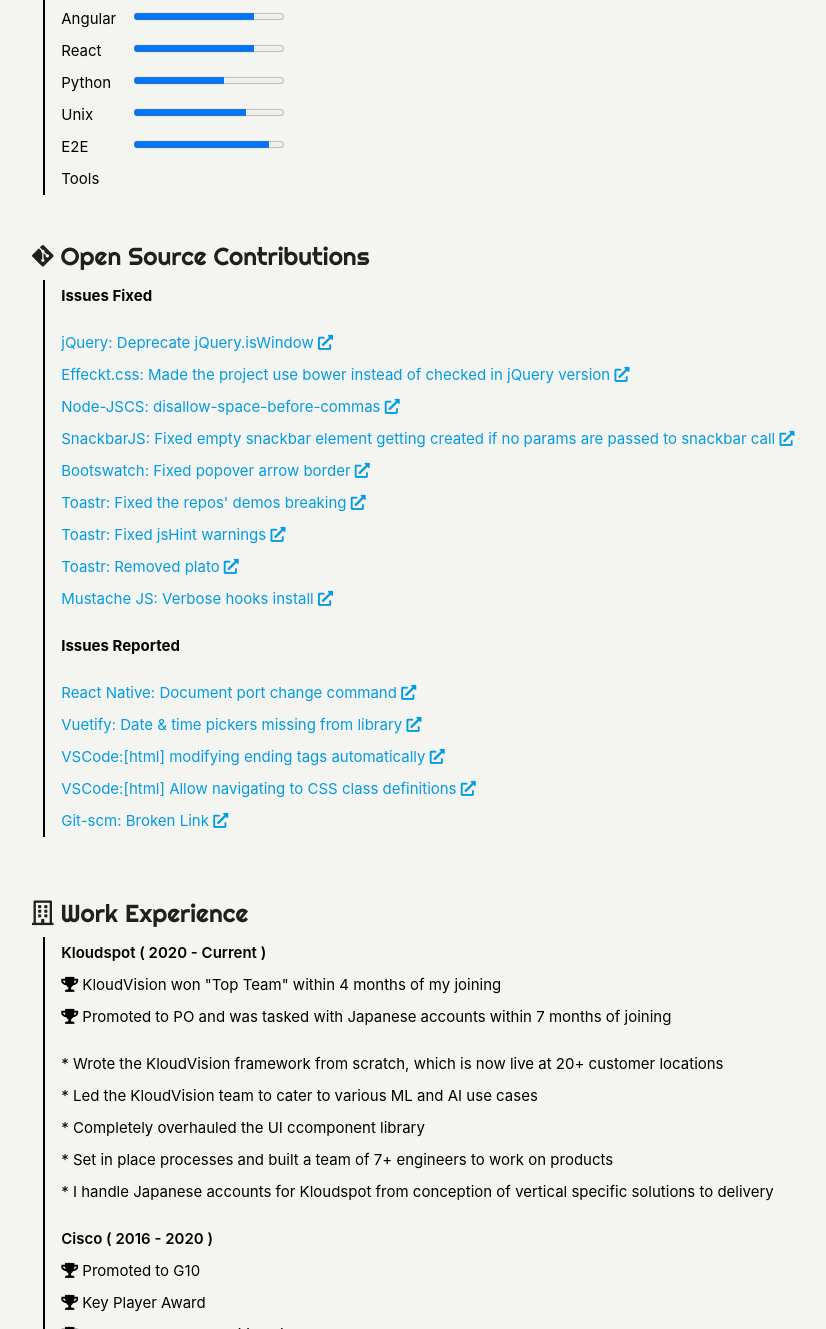
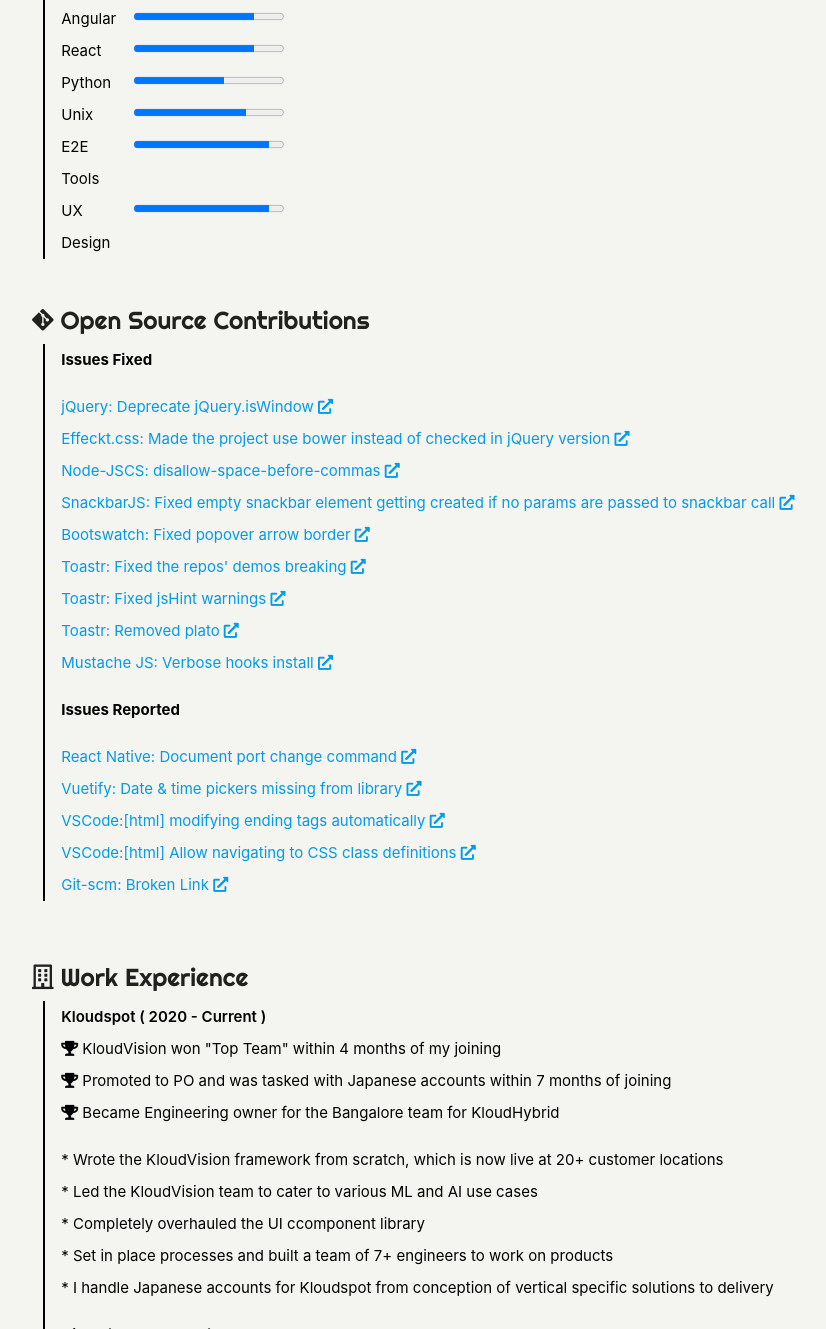
Before and after one commit to ShashankaNataraj/resume, a website: page src/index.html in a window 1280 px wide. Shown: the part 878-2207 px from the top of the page, without its empty margins (160-986 px from the left). Drawn offline with nearby package versions, Linux system fonts and the light colour scheme; a web font is replaced by a local one.

Commit message:
Added current exp

```diff
--- a/src/index.html
+++ b/src/index.html
@@ -197,6 +197,14 @@
                             <progress value="90" max="100"> 32%</progress>
                         </div>
                     </div>
+                    <div class="row">
+                        <div class="col s6 m1">
+                            UX Design
+                        </div>
+                        <div class="col s6 m1">
+                            <progress value="90" max="100"> 32%</progress>
+                        </div>
+                    </div>
                 </div>
             </div>
         </div>
@@ -276,6 +284,9 @@
                         <div class="s12 m4 l3">
                             <i class="fa fa-trophy"></i>&nbsp;Promoted to PO and was tasked with Japanese accounts
                             within 7 months of joining
+                        </div>
+                        <div class="s12 m4 l3">
+                            <i class="fa fa-trophy"></i>&nbsp;Became Engineering owner for the Bangalore team for KloudHybrid
                         </div>
                     </div>
 
```
